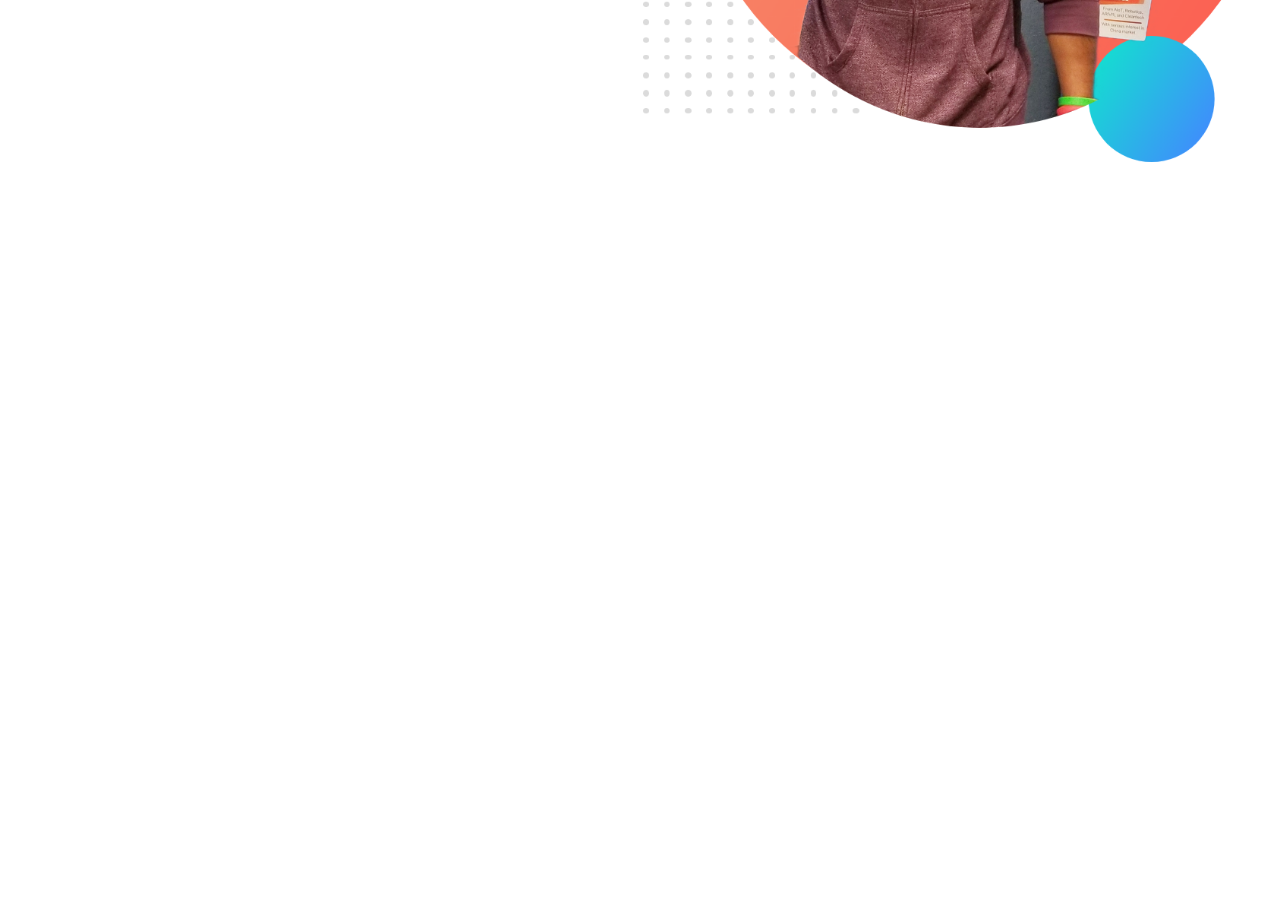
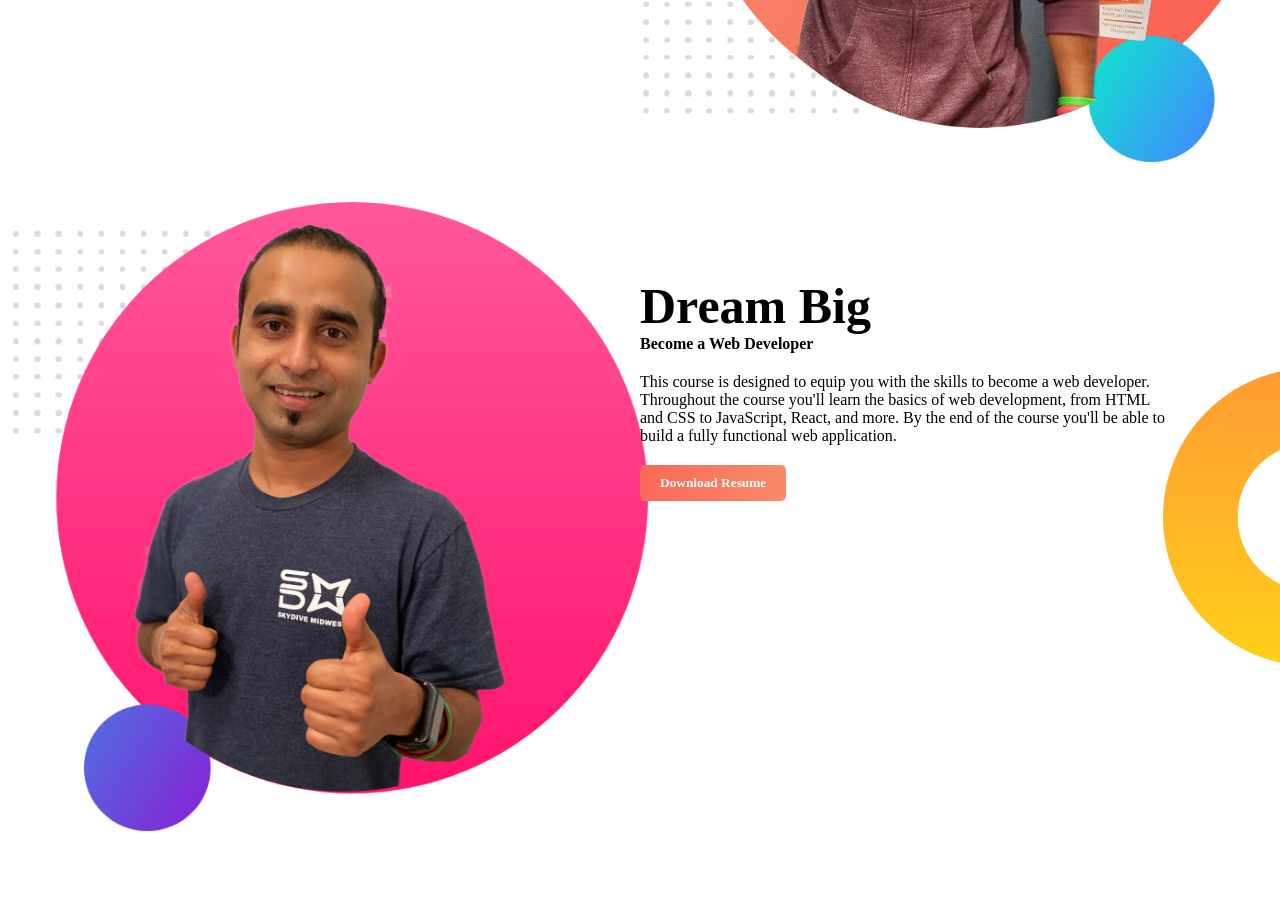
Before and after one commit to IamAshrafee/portfolio-practise, a plain HTML site: page index.html in a window 1280 px wide. Shown: the part 508-1415 px from the top of the page. Before the commit the page ends 800 px from the top, so only its background shows below. Drawn offline with Linux system fonts and the light colour scheme.

Commit message:
Second Section done

```diff
--- a/index.html
+++ b/index.html
@@ -32,7 +32,7 @@
             </p>
             <!-- This is the button to hire the developer -->
             <button class="hire-btn">
-              <a href="www.linkedin.com/in/devashrafee" class="link">Hire me</a>
+              <a href="https://www.linkedin.com/in/devashrafee/" class="link">Hire me</a>
             </button>
           </div>
         </div>
@@ -46,5 +46,27 @@
         </div>
       </div>
     </section>
+    <section class="second-section">
+      <div class="container">
+        <div class="right-side">
+          <img
+            src="./developer-portfolio/jhankar2.png"
+            alt="Developer picture"
+            class="img"
+          />
+        </div>
+        <div class="left-side align-start">
+          <div class="content-right ">
+            <h1 class="header">Dream Big</h1>
+            <p class="description-title">Become a Web Developer</p>
+            <p class="description">
+              This course is designed to equip you with the skills to become a web developer. Throughout the course you'll learn the basics of web development, from HTML and CSS to JavaScript, React, and more. By the end of the course you'll be able to build a fully functional web application.
+            </p>
+            <button class="hire-btn">
+              <a href="https://www.linkedin.com/in/devashrafee/" class="link">Download Resume</a>
+            </button>
+          </div>
+        </div>
+    </section>
   </body>
 </html>
--- a/style.css
+++ b/style.css
@@ -29,7 +29,7 @@
 
 .left-side {
     display: flex;
-    flex-direction: column;
+    align-items: center;
     justify-content: center;
     width: 50%;
     height: 100%;
@@ -99,3 +99,19 @@
 .content-left {
     margin-left: 17%;
 }
+
+.content-right {
+    margin-right: 17%;
+}
+
+.align-start{
+    display: flex;
+    align-items: start !important;
+    margin-top: 150px;
+}
+
+.second-section{
+    background-image: url(./developer-portfolio/dream-bg.png);
+    background-repeat: no-repeat;
+    background-position: right;
+}
```
